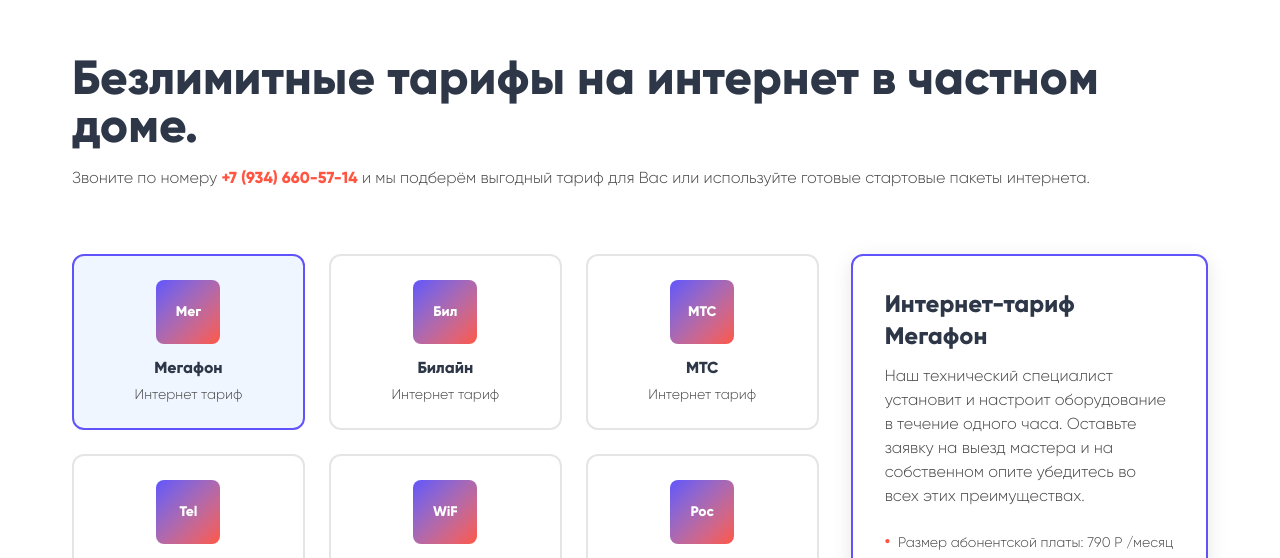
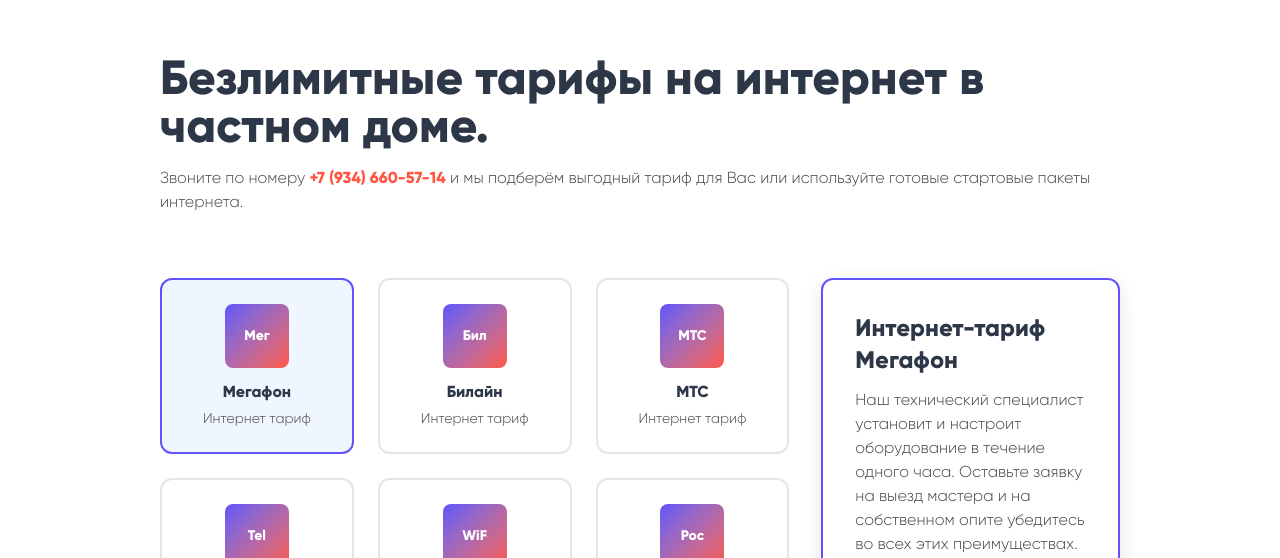
Before and after one commit to Tamer895/wifi, a React app: page / in a window 1280 px wide. Shown: the part 2162-2720 px from the top of the page. Built offline with nearby package versions, Linux system fonts and the light colour scheme; the HTML template or start-up script is replaced by a standard one.

Commit message:
Manual code updates made to file: src/components/blocks/Plans/Plans.jsx

```diff
--- a/src/components/blocks/Plans/Plans.jsx
+++ b/src/components/blocks/Plans/Plans.jsx
@@ -98,7 +98,7 @@ export default function Plans() {
   const [selectedPlan, setSelectedPlan] = useState(plans[0]);
 
   return (
-    <section className="w-full 2xl:w-3/4 mx-auto py-20 md:py-32 lg:py-40">
+    <section className="w-full xl:w-4/5 2xl:w-3/4 mx-auto py-20 md:py-32 lg:py-40">
       <div className="w-full px-4 md:px-6 lg:px-8 max-w-[1200px] mx-auto">
         {/* Header */}
         <div className="mb-8 md:mb-12 lg:mb-16">
```
